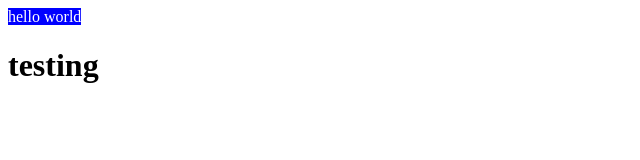
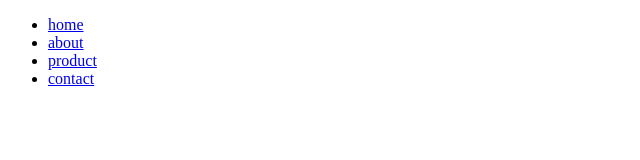
Before and after one commit to sun-n-y/displayProperty, a plain HTML site: page index.html in a window 1280 px wide. Shown: the whole page, without its empty margins (0-640 px from the left). Drawn offline with Linux system fonts and the light colour scheme.

Commit message:
add navbar html structure

```diff
--- a/index.html
+++ b/index.html
@@ -8,7 +8,11 @@
     <title>Display Property</title>
   </head>
   <body>
-    <div>hello world</div>
-    <h1>testing</h1>
+    <ul class="navbar">
+      <li><a href="#">home</a></li>
+      <li><a href="#">about</a></li>
+      <li><a href="#">product</a></li>
+      <li><a href="#">contact</a></li>
+    </ul>
   </body>
 </html>
```
